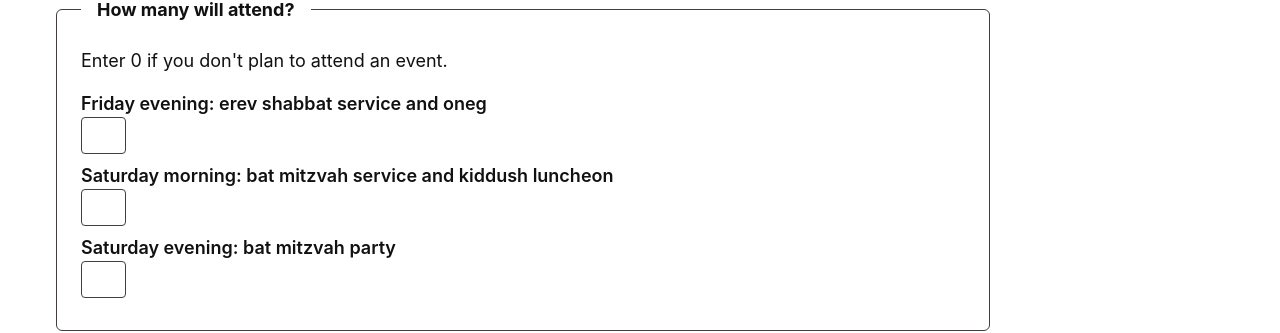
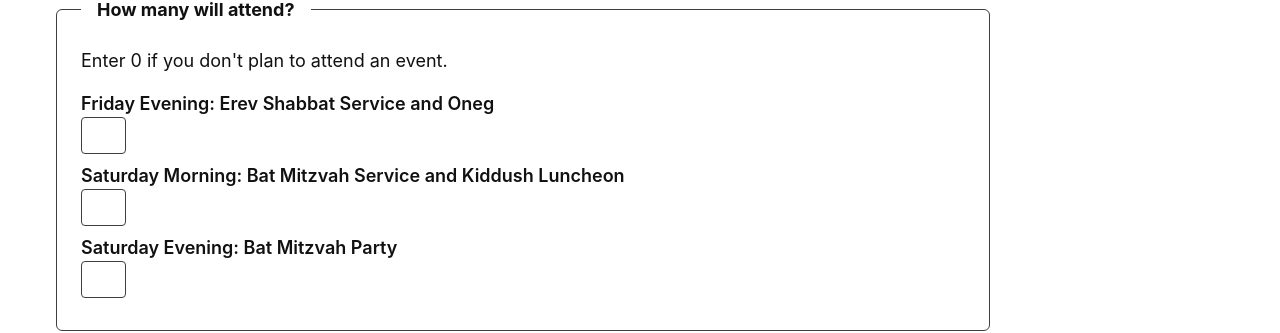
Before and after one commit to MarcSolo/sarina-bat-mitzvah-website, an Eleventy site: page src/rsvp.njk in a window 1280 px wide. Shown: the part 633-966 px from the top of the page. Built offline with nearby package versions, Linux system fonts and the light colour scheme; Eleventy itself is replaced by a stand-in of ours; files that its build step writes are made by us from their sources.

Commit message:
updated capitalization of bat mitzvah and oneg in form labels

```diff
--- a/src/rsvp.njk
+++ b/src/rsvp.njk
@@ -14,11 +14,11 @@ permalink: /rsvp/
      <fieldset>
       <legend>How many will attend?</legend>
       <div id="instructions">Enter 0 if you don't plan to attend an event.</p>
-      <label for="oneg">Friday evening: erev shabbat service and oneg</label><br>
+      <label for="oneg">Friday Evening: Erev Shabbat Service and Oneg</label><br>
       <input id="oneg" name="oneg-guests" type="number" min="0" aria-describedby="instructions" required><br>
-      <label for="bat-mitzvah-service">Saturday morning: bat mitzvah service and kiddush luncheon</label><br>
+      <label for="bat-mitzvah-service">Saturday Morning: Bat Mitzvah Service and Kiddush Luncheon</label><br>
       <input id="bat-mitzvah-service" name="bat-mitzvah-service-guests" type="number" min="0" aria-describedby="instructions" required><br>
-      <label for="bat-mitzvah-party">Saturday evening: bat mitzvah party </label><br>
+      <label for="bat-mitzvah-party">Saturday Evening: Bat Mitzvah Party </label><br>
       <input id="bat-mitzvah-party" name="bat-mitzvah-party-guests" type="number" min="0" aria-describedby="instructions" required>
       </fieldset>
      <button type="submit">Submit RSVP</button>
```
